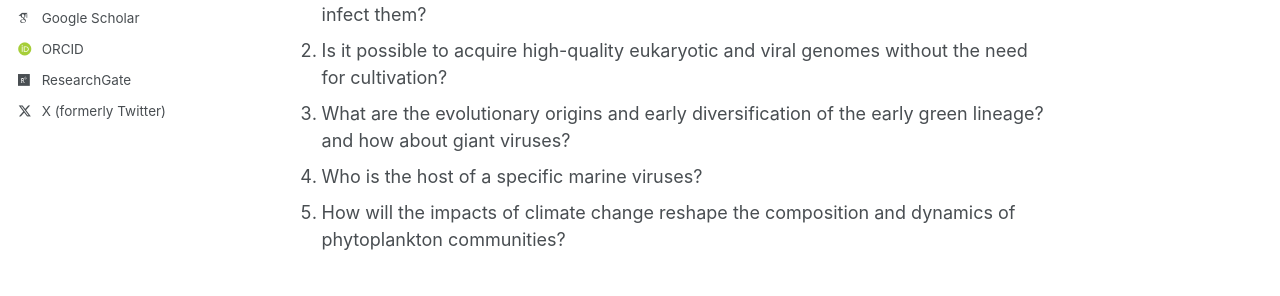
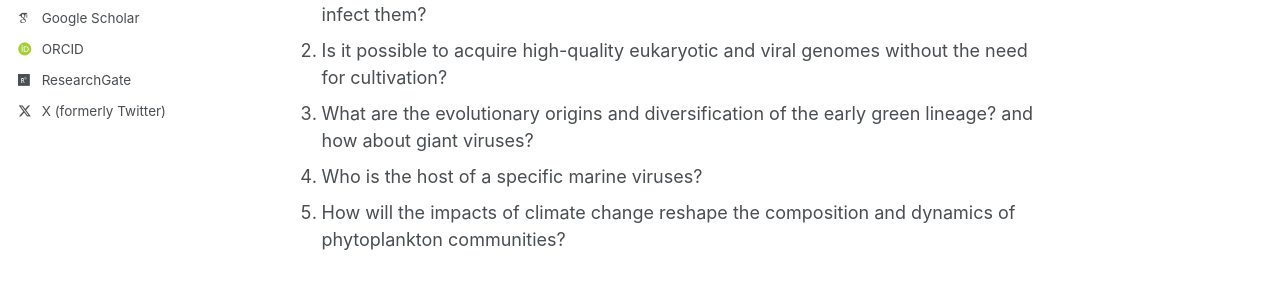
Before and after one commit to Yangbing-Ocean/yangbing, a Jekyll site: the page built from _pages/about.md, in a window 1280 px wide and 1114 px high. Shown: the part 462-758 px from the top of the window. Built offline with Jekyll 4.4.1, drawn with Linux system fonts in a browser that asks for light colours; some web fonts are replaced.

Commit message:
Update about.md

```diff
--- a/_pages/about.md
+++ b/_pages/about.md
@@ -14,6 +14,6 @@ I am working under the supervision of [Prof. Charmaine Yung](https://www.charmai
 ### I am currently interested in answering the following questions:
 1. What is the extent of biodiversity within eukaryotic phytoplankton and the viruses that infect them?
 2. Is it possible to acquire high-quality eukaryotic and viral genomes without the need for cultivation?
-3. What are the evolutionary origins and early diversification of the early green lineage? and how about giant viruses?
+3. What are the evolutionary origins and diversification of the early green lineage? and how about giant viruses?
 4. Who is the host of a specific marine viruses?
 5. How will the impacts of climate change reshape the composition and dynamics of phytoplankton communities?
```
